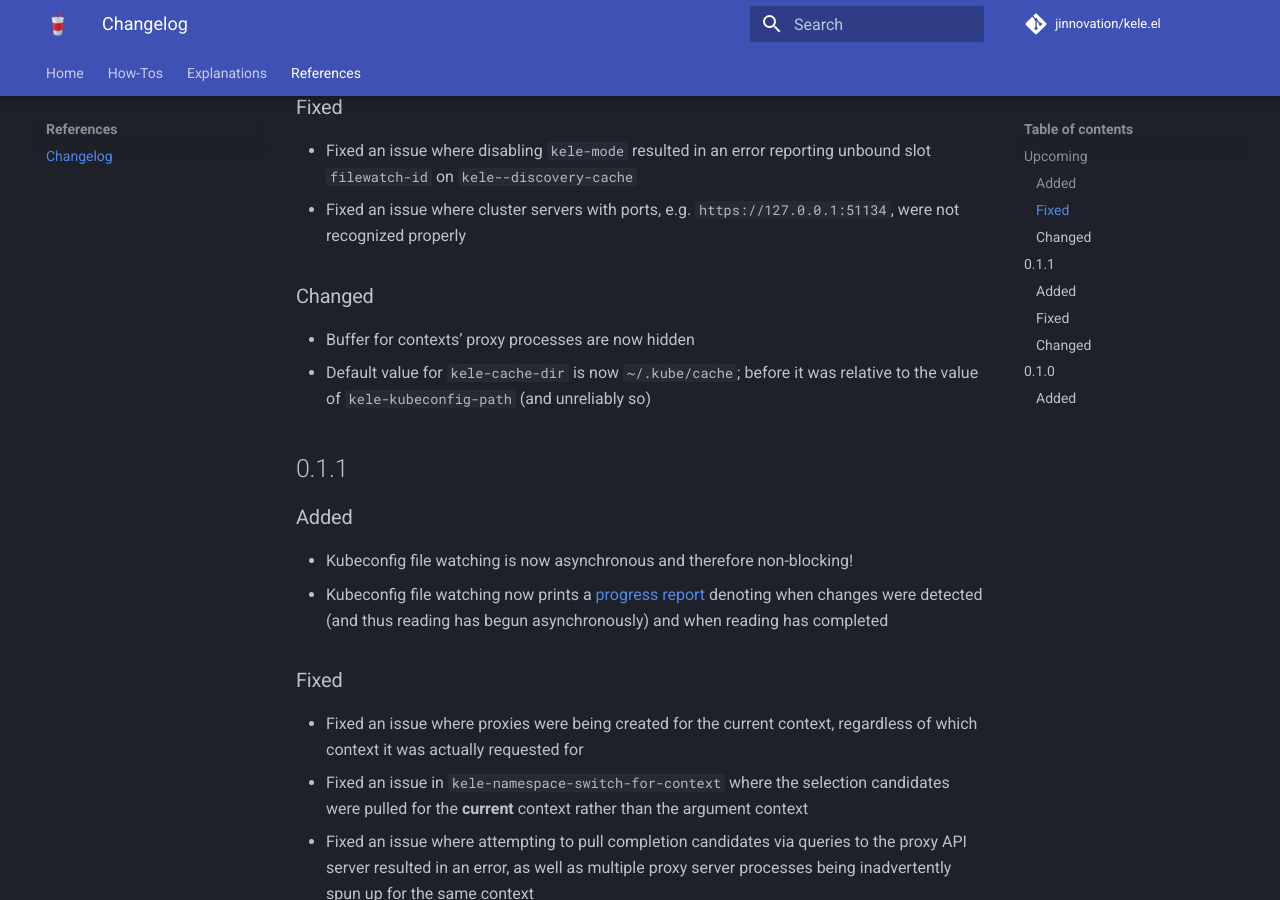
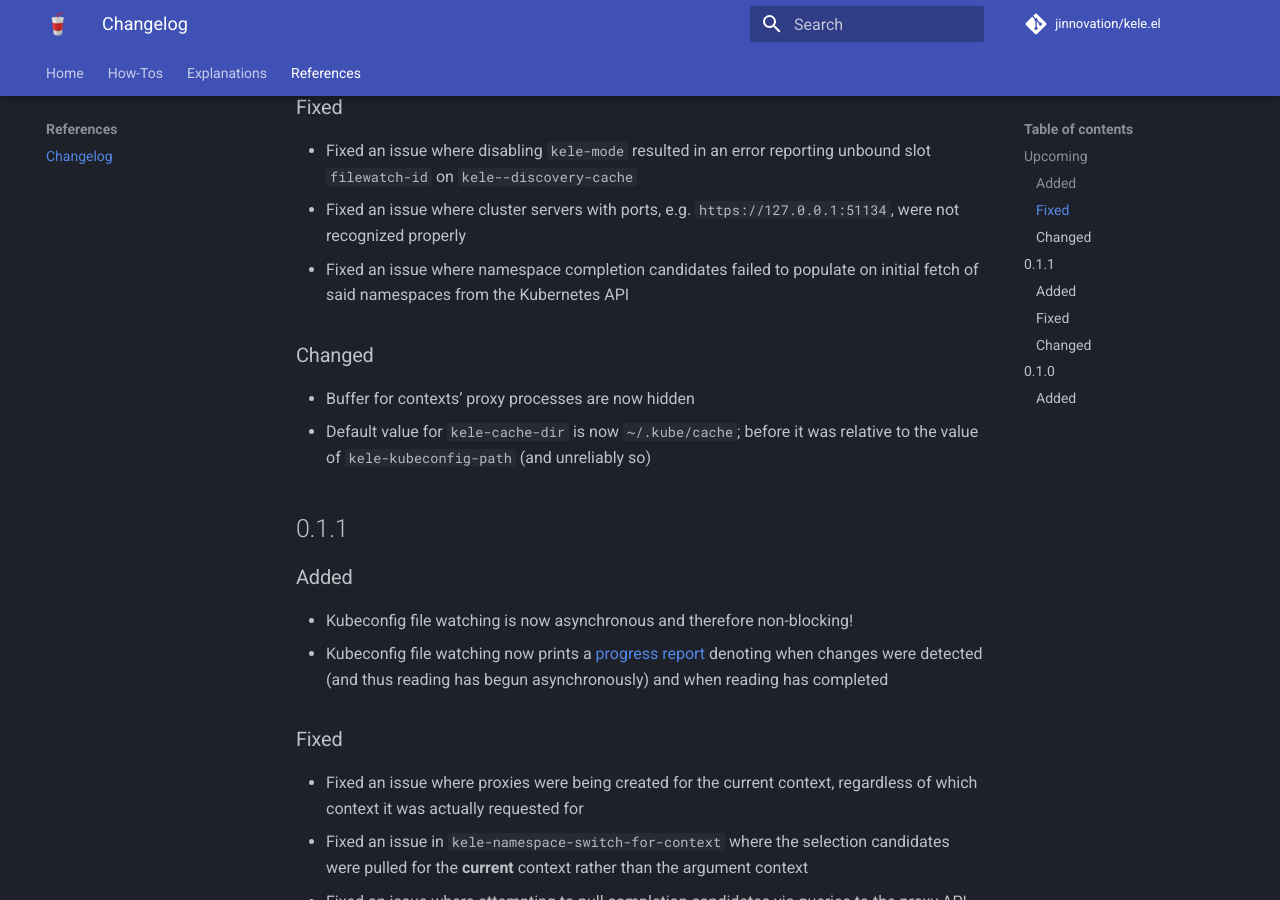
Before and after one commit to jinnovation/kele.el, an MkDocs documentation site: the page built from docs/references/changelog.md, in a window 1280 px wide and 900 px high, scrolled down 482 px. Built offline with MkDocs 1.6.1 and Material for MkDocs 9.7.7, drawn with Linux system fonts in a browser that asks for light colours; comment, search, counter and statistics services are not loaded.

Commit message:
Fix: `kele--get-namespaces`: return namespaces list on fetch

```diff
--- a/docs/references/changelog.md
+++ b/docs/references/changelog.md
@@ -24,6 +24,8 @@ versioning][semver].
   unbound slot `filewatch-id` on `kele--discovery-cache`
 - Fixed an issue where cluster servers with ports,
   e.g. `https://127.0.0.1:51134`, were not recognized properly
+- Fixed an issue where namespace completion candidates failed to populate on
+  initial fetch of said namespaces from the Kubernetes API
 
 ### Changed
 
```
Also changed, not shown: 2 other files.
